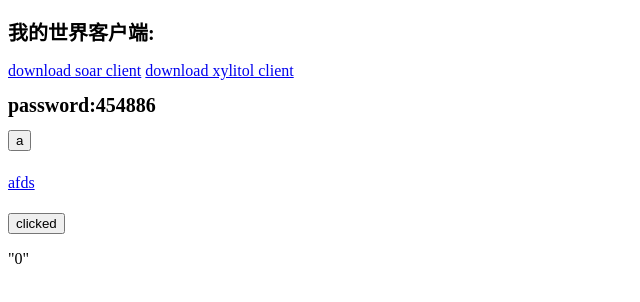
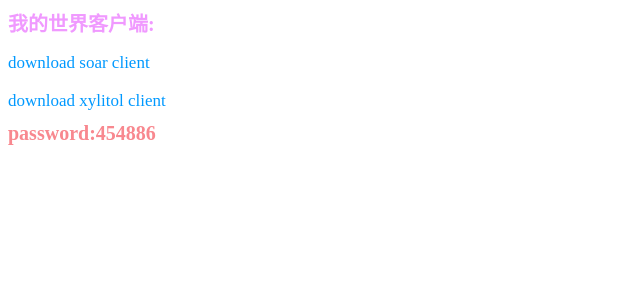
Before and after one commit to withyooej/withyooej.github.io, a plain HTML site: page index.html in a window 1280 px wide. Shown: the whole page, without its empty margins (0-640 px from the left). Drawn offline with Linux system fonts and the light colour scheme.

Commit message:
Add files via upload

```diff
--- a/css/new.css
+++ b/css/new.css
@@ -25,6 +25,14 @@
     font-size: 20px;
     width: 400px;
     height：20px;
+    color:#F099FF;
+}
+.small2{
+    display: relative;
+    font-size: 20px;
+    width: 400px;
+    height：20px;
+    color:#F8888FFF;
 }
 .bit1{
     display: relative;
@@ -32,3 +40,25 @@
     width: 20px;
     height: 40px;
 }
+a{
+    text-decoration:none;
+}
+.button{
+    width: 180px;
+    height: 40px;
+    margin: 0 auto;
+    border-radius: 4px;
+    line-height: 17px;
+    font-size: 17px;
+    color:#0099FF;
+    font-family: PingFang SC!important;
+    font-style: normal
+}
+.button:hover{
+    background: linear-gradient(0deg, rgba(0, 0, 0, 0.08), rgba(0, 0, 0, 0.08)), #00F9FF;
+}
+.none{
+    display: flex;
+    width: 350px;
+    margin: 0 auto
+}
--- a/index.html
+++ b/index.html
@@ -1,30 +1,30 @@
-<!DOCTYPE html>
-<html lang="zh-cn" dir="ltr" xmlns="" xmlns="">
-<head>
-    <meta charset="utf-8" />
+<html lang="zh-cn" dir="ltr" xmlns="" data-arp-injected="true"><head>
+    <meta charset="utf-8">
     <title>king</title>
-    <link rel="icon" href="images/myicon.ico" type="image/x-icon" />
-    <link rel="stylesheet" href="css/new.css" media="all" />
-    <link rel="stylesheet" href="css/dome-page.css" media="all" />
-</head>
+    <link rel="icon" href="images/myicon.ico" type="image/x-icon">
+    <link rel="stylesheet" href="css/new.css" media="all">
+    <link rel="stylesheet" href="css/dome-page.css" media="all">
+    </head>
     <body>
         <h2 class="small1">我的世界客户端:</h2>
         <ifrom>
-            <a href="https://mister-r.lanzouo.com/i47O51nbbd5a" class="bit1">download soar client</a>
-            <a href="https://mister-r.lanzouo.com/ifucJ1nk3qyd" class="bit1">download xylitol client</a>
-            <h1 class="small1">password:454886</h1>
+            <a href="https://mister-r.lanzouo.com/i47O51nbbd5a" class="button">download soar client</a><div><h1></h1></div>
+            <a href="https://mister-r.lanzouo.com/ifucJ1nk3qyd" class="button">download xylitol client</a>
+            <h1 class="small2">password:454886</h1>
         </ifrom>
         <div>
-            <input type="button" value="a" id="1" onclick="update_button()" />
-            <script src="scrpit/bb.js" ></script>
+            <script src="scrpit/bb.js"></script>
         </div>
         <h1></h1>
         <div>
-            <a href="#" class = "hvr-grow-rotate">afds</a>
             <h1></h1>
-            <input type="button" value="clicked" id ="2" onclick="updatebutton()"  class="hvr-glow"/>
             <script src="scrpit/userwordprint.js"></script>
-            <p>"0"</p>
         </div>
-    </body>
-</html>
+
+
+
+
+
+
+
+</body></html>
```
